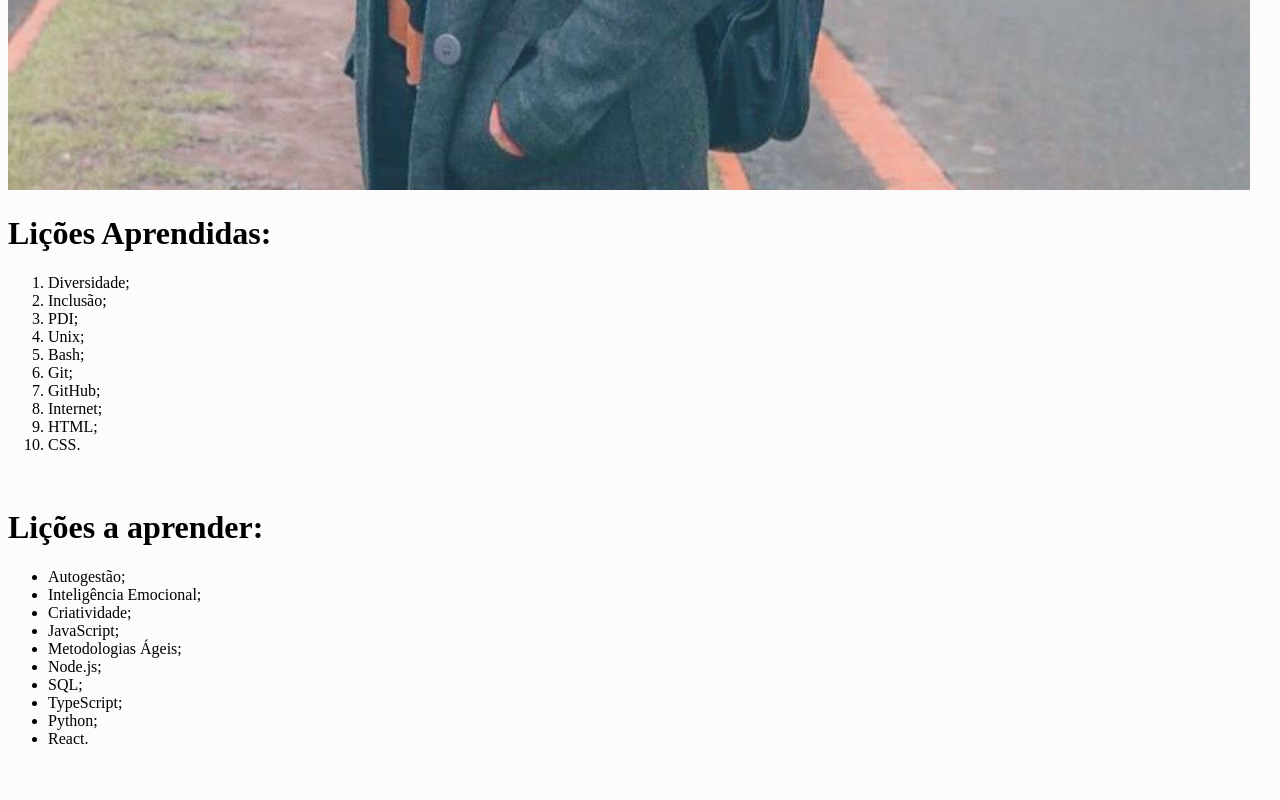
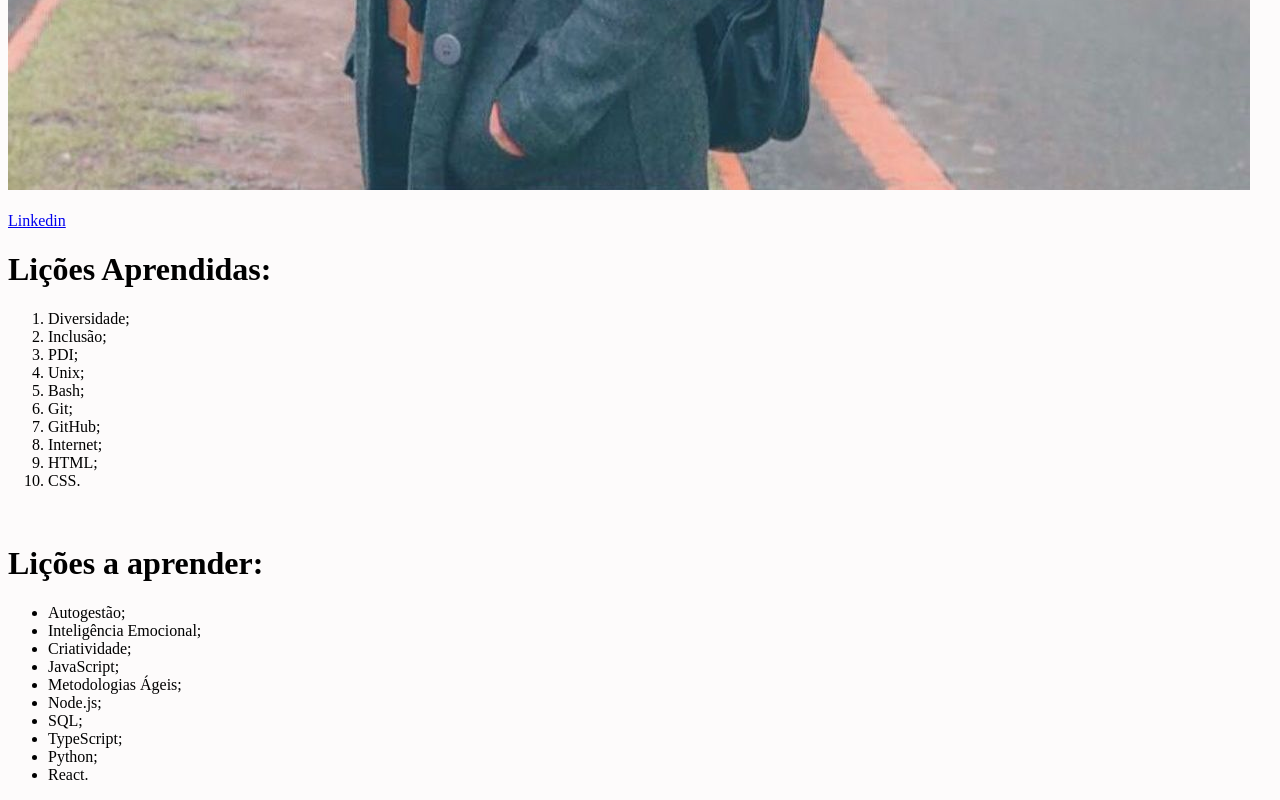
Before and after one commit to suelemmacedo/lessons-learned, a website: page index.html in a window 1280 px wide. Shown: the part 839-1639 px from the top of the page. Before the commit the page ends 1603 px from the top, so only its background shows below. Drawn offline with Linux system fonts and the light colour scheme.

Commit message:
Requisito 7 concluído

```diff
--- a/index.html
+++ b/index.html
@@ -18,6 +18,9 @@
 <body>
     <div>
         <img id="minha_foto" src="./Foto.jpeg" alt="Foto Suelem">
+        <br>
+        <br>
+        <a href="https://www.linkedin.com/in/suelem-macedo-35806b33/" target="_blank"> Linkedin </a>
     </div>
     <div>
         <h1>Lições Aprendidas:</h1>
```
